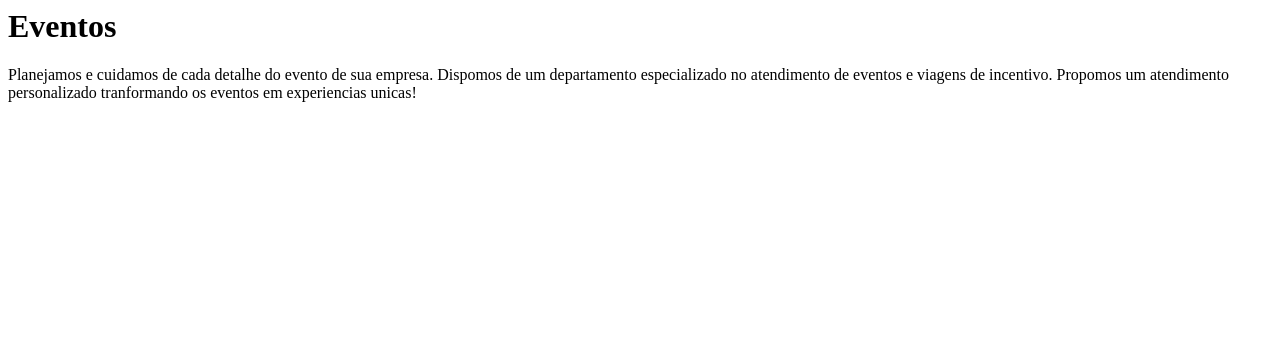
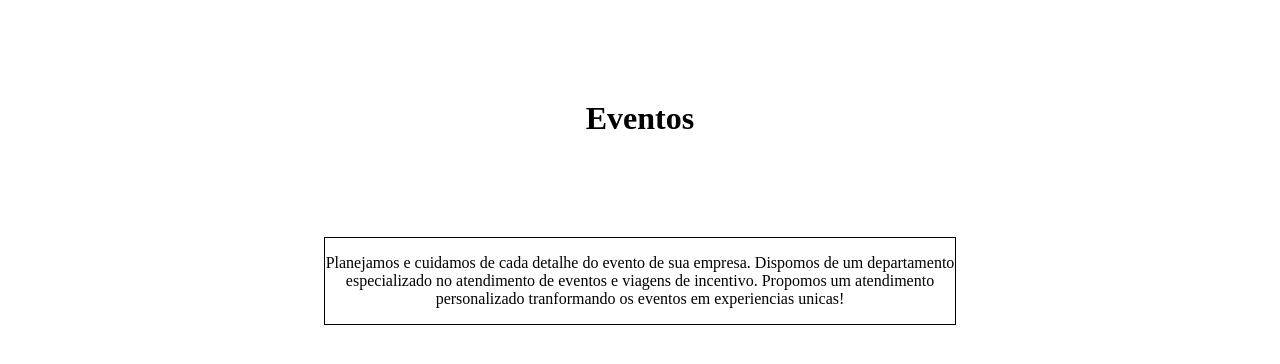
Before and after one commit to wanderfalcao/aulagit, a plain HTML site: page eventos.html in a window 1280 px wide. Drawn offline with Linux system fonts and the light colour scheme.

Commit message:
eventos.html

```diff
--- a/eventos.html
+++ b/eventos.html
@@ -10,12 +10,14 @@
 			</header>
 
 			<main>
-				<h1> Eventos</h1>
 
-				<p>Planejamos e cuidamos de cada detalhe do evento de sua empresa.
-				Dispomos de um departamento especializado no atendimento de eventos e viagens de incentivo.
-				Propomos um atendimento personalizado tranformando os eventos em experiencias unicas!</p>
 
+				<h1 style="text-align:center; margin-top :100px; font-size 22px;margin-bottom:100px;"> Eventos</h1>
+					<div class="container" style="border:1px solid black; margin-left:25%; margin-right:25%;">
+						<p style="text-align:center;">Planejamos e cuidamos de cada detalhe do evento de sua empresa.
+						Dispomos de um departamento especializado no atendimento de eventos e viagens de incentivo.
+						Propomos um atendimento personalizado tranformando os eventos em experiencias unicas!</p>
+					</div>
 			</main>
 
 
```
